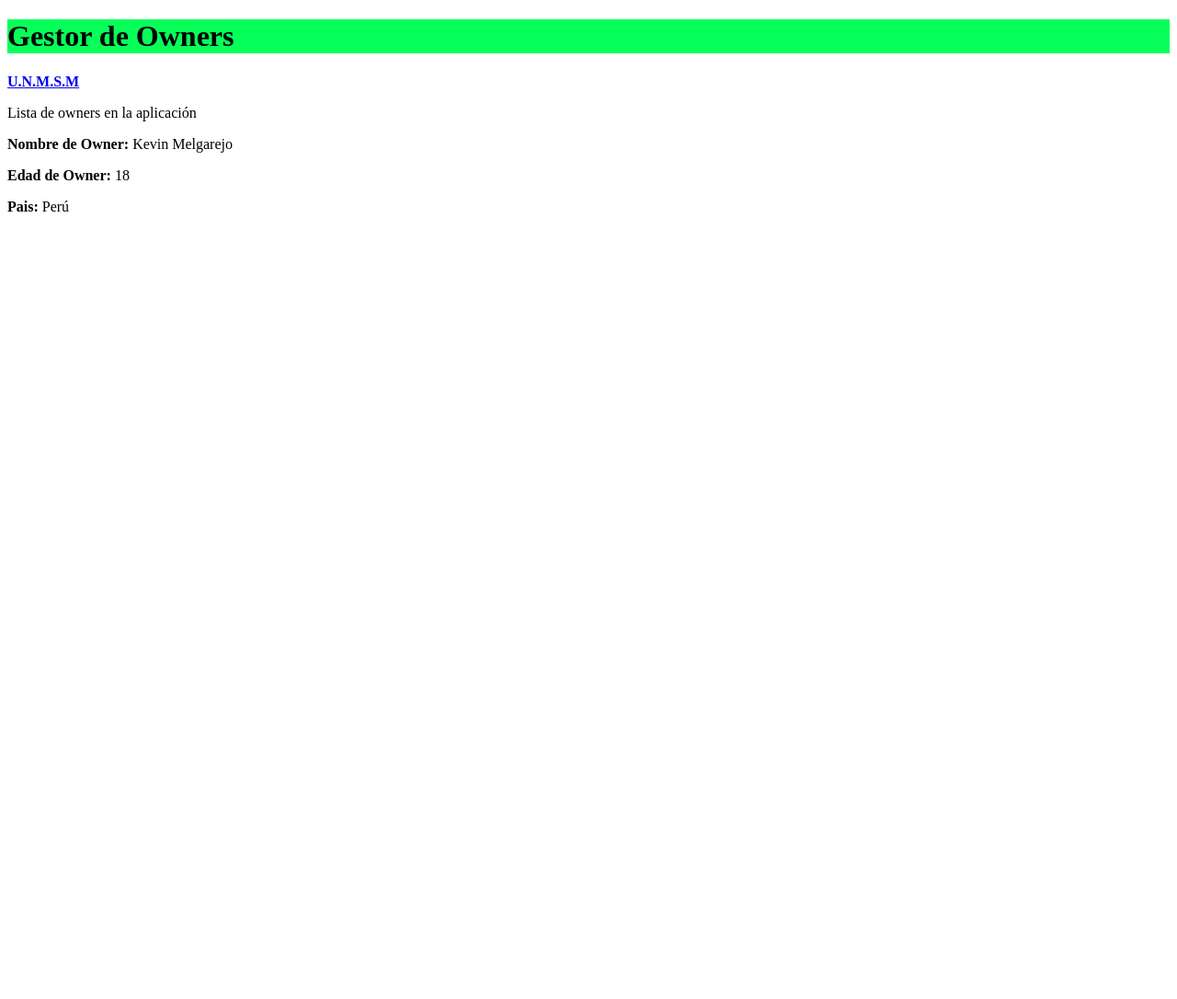
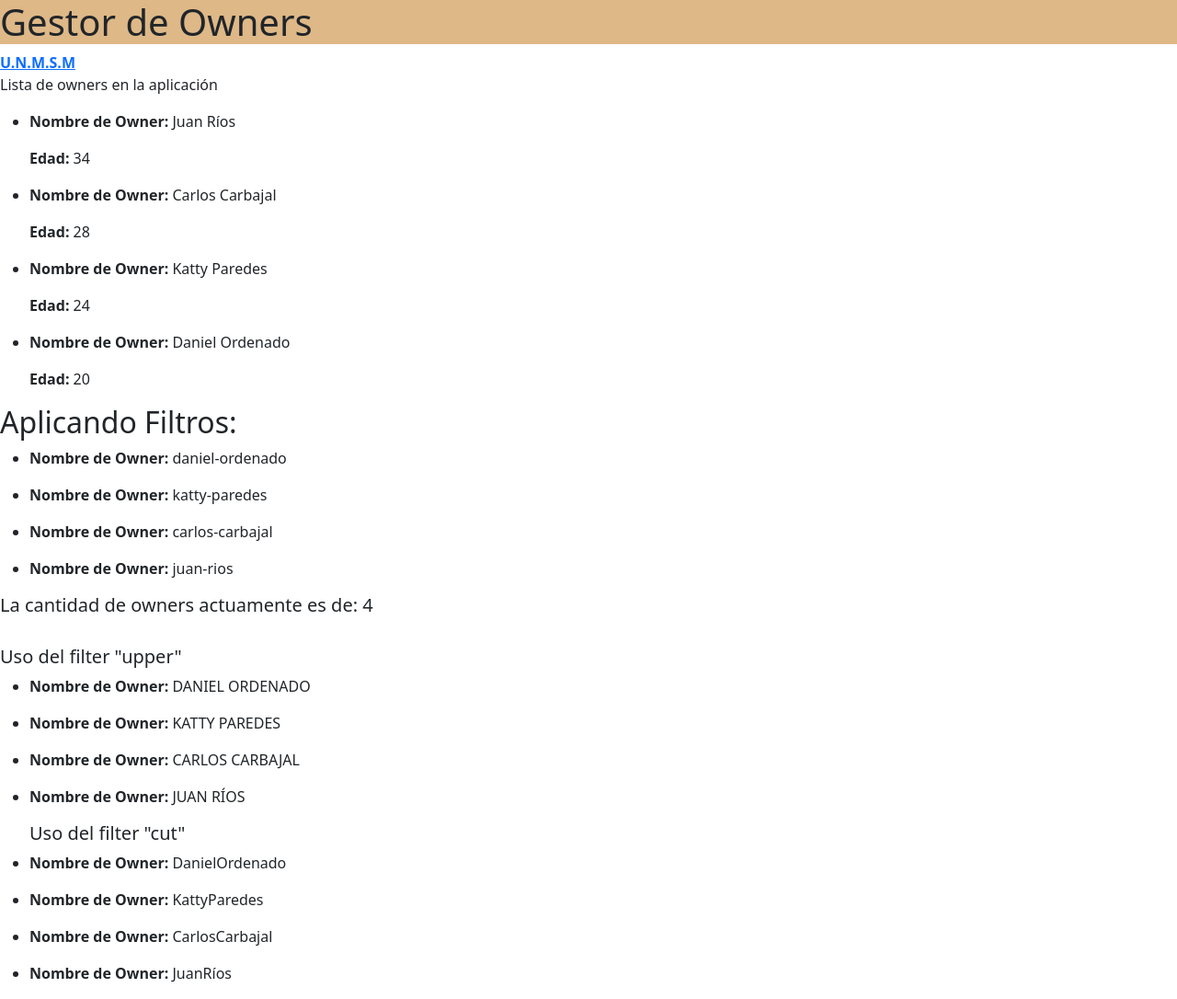
Before and after one commit to jonathankun/app-pokemon, a Django app: page /owner/owner_list/ in a window 1280 px wide. Shown: the whole page at 92% size. Before the commit the page ends 230 px from the top, so only its background shows below. Run offline with Django 4.2, Linux system fonts and the light colour scheme; data comes from the database, SQL or seed files in the repository.

Commit message:
template y orms

```diff
--- a/owner/static/style.css
+++ b/owner/static/css/style.css
@@ -1,6 +1,6 @@
 .title {
-    size: 20px;
-    background-color: #07FF5A;
+    size: 25px;
+    background-color: burlywood;
     /*https://htmlcolorcodes.com/es/*/
 }
 
@@ -12,3 +12,7 @@
     size: 50px;
     font-family: "Comic Sans MS";
 }
+
+.null{
+    color: #F9473F;
+}
--- a/owner/templates/owner/base_generic.html
+++ b/owner/templates/owner/base_generic.html
@@ -6,8 +6,8 @@
     {% load static %}
 
     <!-- CSS only -->
-{#    <link href="https://cdn.jsdelivr.net/npm/bootstrap@5.2.3/dist/css/bootstrap.min.css" rel="stylesheet" integrity="sha384-rbsA2VBKQhggwzxH7pPCaAqO46MgnOM80zW1RWuH61DGLwZJEdK2Kadq2F9CUG65" crossorigin="anonymous">#}
-    <link rel="stylesheet" href="{% static 'style.css' %}">
+    <link href="https://cdn.jsdelivr.net/npm/bootstrap@5.2.3/dist/css/bootstrap.min.css" rel="stylesheet" integrity="sha384-rbsA2VBKQhggwzxH7pPCaAqO46MgnOM80zW1RWuH61DGLwZJEdK2Kadq2F9CUG65" crossorigin="anonymous">
+    <link rel="stylesheet" href="{% static '/css/style.css' %}">
 {#    owner/static/style.css#}
 
     <!-- JavaScript Bundle with Popper -->
--- a/owner/templates/owner/owner_list.html
+++ b/owner/templates/owner/owner_list.html
@@ -3,7 +3,89 @@
 {% block content %}
     <div><a href="http://unmsm.edu.pe"><strong>U.N.M.S.M</strong></a></div>
     <p>Lista de owners en la aplicación</p>
-    <p><strong>Nombre de Owner:</strong> {{ data.nombre_owner }}</p>
-    <p><strong>Edad de Owner:</strong> {{ data.edad }}</p>
-    <p><strong>Pais: </strong>{{ data.pais }}</p>
+{#    <p><strong>Nombre de Owner:</strong> {{ data.nombre_owner }}</p>#}
+
+{#    {% if data.nombre_owner %}#}
+{#        <div>#}
+{#            <p><strong>Nombre de Owner:</strong> {{ data.nombre_owner }}</p>#}
+{#        </div>#}
+{#    {% else %}#}
+{#        <div style="align-content: center">#}
+{#            <strong>Nombre de Owner:</strong><p class="null">Sin nombre</p>#}
+{#        </div>#}
+{##}
+{#    {% endif %}#}
+{##}
+{#    <div>#}
+{#        {% if data.edad and data.dni %}#}
+{#            <p><strong>Edad de Owner:</strong> {{ data.edad }}</p>#}
+{#            <p>El dato de edad del owner es correcto</p>#}
+{#        {% endif %}#}
+{#    </div>#}
+{#    <div>#}
+{#        <p><strong>Pais: </strong>{{ data.pais }}</p>#}
+{#    </div>#}
+{#        <div>#}
+{#        <p><strong>DNI: </strong>{{ data.dni }}</p>#}
+{#    </div>#}
+{##}
+{#    {% if data.dni %}#}
+{#        {% if not data.vigente %}#}
+{#            <h4>¡Su pase ya no está vigente!</h4>#}
+{#        {% endif %}#}
+{#    {% endif %}#}
+
+{#    <ul>#}
+{#        {% for owner in data %}#}
+{#            <li>#}
+{#                <p><strong>Nombre de Owner:</strong> {{ owner.nombre_owner }}</p>#}
+{#                <p><strong>Edad: </strong>{{ owner.edad }}</p>#}
+{#          </li>#}
+{#        {% endfor %}#}
+{#    </ul>#}
+
+
+        <ul>
+        {% for owner in data reversed %}
+            <li>
+{#                {% ifequal owner.nombre_owner 'Daniel' %}#}
+{#                    <p>Existe un owner con nombre 'Daniel'</p>#}
+                    <p><strong>Nombre de Owner:</strong> {{ owner.nombre_owner }}</p>
+                    <p><strong>Edad: </strong>{{ owner.edad }}</p>
+{#                {% endifequal %}#}
+          </li>
+        {% endfor %}
+
+        </ul>
+
+        <h2>Aplicando Filtros:</h2>
+
+        <ul>
+        {% for owner in data %}
+            <li>
+                    <p><strong>Nombre de Owner:</strong> {{ owner.nombre_owner|lower|slugify }}</p>
+          </li>
+        {% endfor %}
+        </ul>
+
+        <h5>La cantidad de owners actuamente es de: {{ data|length }}</h5><br>
+
+        <h5>Uso del filter "upper"</h5>
+        <ul>
+        {% for owner in data %}
+            <li>
+                    <p><strong>Nombre de Owner:</strong> {{ owner.nombre_owner|upper }}</p>
+          </li>
+        {% endfor %}
+        </ul>
+
+        <ul>
+        <h5>Uso del filter "cut"</h5>
+        {% for owner in data %}
+            <li>
+                    <p><strong>Nombre de Owner:</strong> {{ owner.nombre_owner|cut:" "}} </p>
+          </li>
+        {% endfor %}
+        </ul>
+
 {% endblock %}
--- a/owner/views.py
+++ b/owner/views.py
@@ -1,14 +1,55 @@
 from django.shortcuts import render
 
 # Create your views here.
+from owner.models import Owner
 
 
 def owner_list(request):
     data_context = {
-        'nombre_owner': 'Kevin Melgarejo',
-        'edad': 18,
+        'nombre_owner': 'Katty Paredes',
+        'edad': 24,
         'pais': 'Perú',
+        'dni': '12345678',
         'vigente': True
     }
 
-    return render(request, 'owner/owner_list.html', context={'data': data_context})
+    owners = [
+        {
+            'nombre_owner': 'Daniel Ordenado',
+            'edad': 20,
+            'pais': 'Perú',
+            'dni': '12345678',
+            'vigente': True
+        },
+        {
+            'nombre_owner': 'Katty Paredes',
+            'edad': 24,
+            'pais': 'Brasil',
+            'dni': '43340690',
+            'vigente': True
+        },
+        {
+            'nombre_owner': 'Carlos Carbajal',
+            'edad': 28,
+            'pais': 'Perú',
+            'dni': '42305699',
+            'vigente': True
+        },
+        {
+            'nombre_owner': 'Juan Ríos',
+            'edad': 34,
+            'pais': 'México',
+            'dni': '11395600',
+            'vigente': True
+        }
+    ]
+
+
+    """Crear un objeto en la Base de Datos para la tabla de owner"""
+    p = Owner(nombre="Rossmery",pais="España", edad=21)
+    p.save() # Guarda el registro en la B.D.
+
+    p.nombre = "Beatriz"
+    p.save()
+
+    return render(request, 'owner/owner_list.html', context={'data': owners})
--- a/static/css/styles.css
+++ b/static/css/styles.css
@@ -1,6 +1,6 @@
 .title {
-    size: 20px;
-    background-color: #07FF5A;
+    size: 25px;
+    background-color: burlywood;
     /*https://htmlcolorcodes.com/es/*/
 }
 
```
